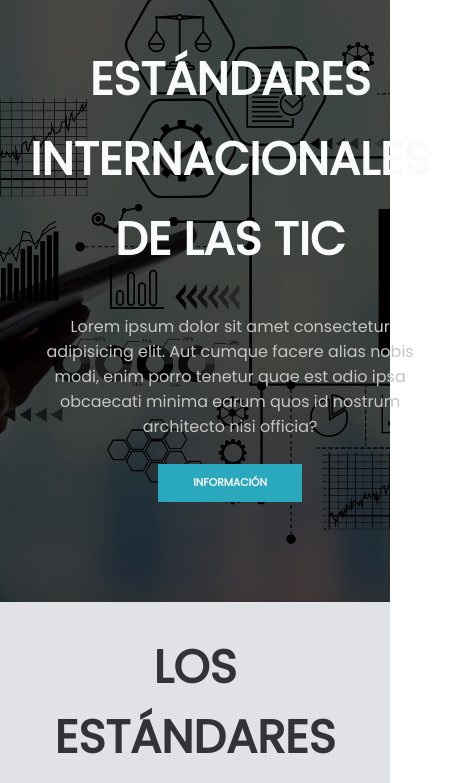
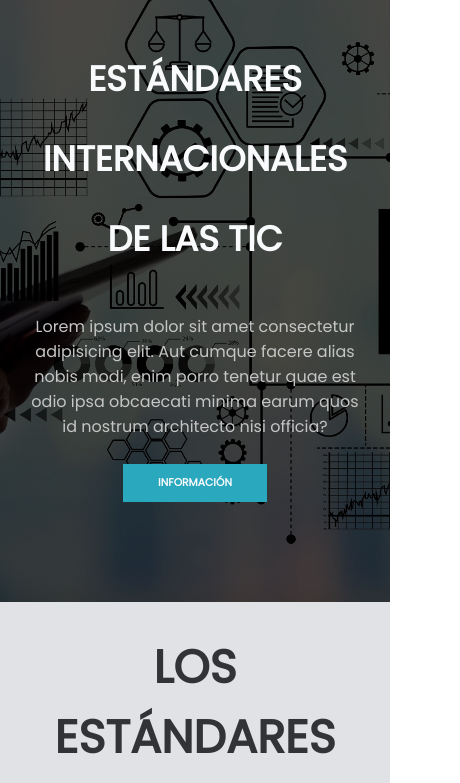
Before and after one commit to Edwin-creator-sv/m, a plain HTML site: page index.html in a window 390 px wide. Shown: the part 61-844 px from the top of the page, 460 px wide, since content can reach past the window. Drawn offline with Linux system fonts and the light colour scheme.

Commit message:
Add files via upload

```diff
--- a/style.css
+++ b/style.css
@@ -82,7 +82,7 @@ body {
 }
 
 .header-content h1 {
-    font-size: 46px;
+    font-size: 35px;
     line-height: 80px;
     color: #F9FAFC;
     text-transform: uppercase;
@@ -362,14 +362,6 @@ p {
         padding: 100px 30px;
     }
 
-    h1 {
-    font-size: 3rem;
-    padding: 0;
-}
-    h1 {
-    font-size: 6vw;
-}
-
     .header-content p {
         padding: 0;
     }
```
